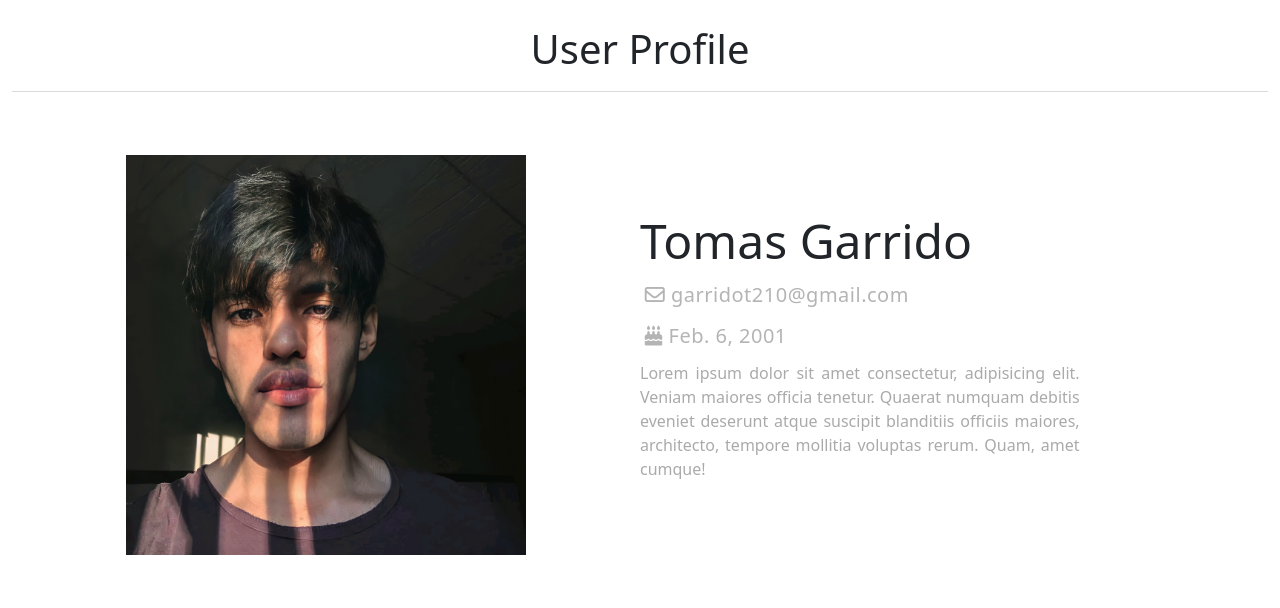
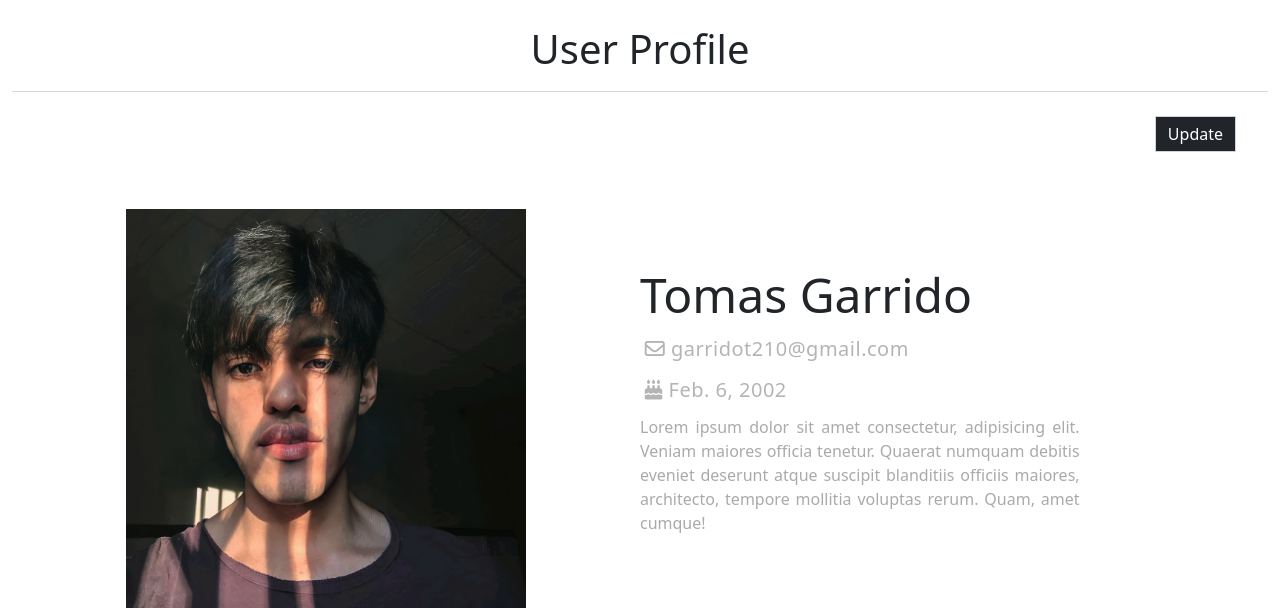
Before and after one commit to Garridot/Classroom, a Django app: a page that uses classroom/main_app/templates/profile.html in a window 1280 px wide. Shown: the top 608 px of the page. Run offline with Django 3.2, Linux system fonts and the light colour scheme; data comes from the database, SQL or seed files in the repository; some libraries are stand-ins or nearby versions.

Commit message:
Student Update created

```diff
--- a/classroom/main_app/admin.py
+++ b/classroom/main_app/admin.py
@@ -8,3 +8,4 @@
 admin.site.register(Admins)
 admin.site.register(Students)
 admin.site.register(Events)
+admin.site.register(Notifications)
--- a/classroom/main_app/models.py
+++ b/classroom/main_app/models.py
@@ -194,8 +194,9 @@
 class Notifications(models.Model):
 
     id       = models.AutoField(primary_key=True)
-    user     = models.ForeignKey(UserAccount,on_delete=CASCADE)
+    sender   = models.ForeignKey(UserAccount,on_delete=CASCADE,related_name='sender')
     message  = models.CharField(max_length=100)
+    receiver = models.ForeignKey(UserAccount,null=True,blank=True,on_delete=models.DO_NOTHING,related_name='receiver')
     link     = models.URLField(null=True,blank=True)
     year     = models.ForeignKey(SchoolYears,on_delete=models.CASCADE)
     created  = models.DateTimeField(auto_now_add=True)
@@ -256,12 +257,7 @@
         verbose_name_plural = 'Events'
 
 class Comments(models.Model):
-    event       = models.ForeignKey(Events,on_delete=models.CASCADE, related_name='comments')
+    event        = models.ForeignKey(Events,on_delete=models.CASCADE, related_name='comments')
     user         = models.ForeignKey(UserAccount,on_delete=models.CASCADE)
     menssage     = models.TextField()
     date_added   = models.DateTimeField(auto_now_add=True)
-    reply        = models.ForeignKey('self',on_delete=models.CASCADE, blank=True, null=True)
-
-    @property
-    def replies(self):
-        return Comments.objects.filter(reply='self').order_by('-date_added').all()
--- a/classroom/main_app/static/css/course_data.css
+++ b/classroom/main_app/static/css/course_data.css
@@ -119,6 +119,7 @@
 align-items: center;
 width: 100%;
 margin: auto;
+padding: .5rem 0;
 }
 .c-title a{
 text-decoration: none;
--- a/classroom/main_app/static/css/profile.css
+++ b/classroom/main_app/static/css/profile.css
@@ -9,6 +9,27 @@
 color: #212529;
 }
 
+.update{
+padding: 0 2rem;
+text-align: end;
+
+}
+
+.update a{
+background: #212529;
+border: 1px solid #ced4da;
+color: white;
+text-decoration: none;
+padding: .375rem .75rem;
+font-size: 1rem;
+font-weight: 400;
+line-height: 1.5;
+}
+.update a#delete{
+    background: none;
+    color: indianred;
+    border: none;
+}
 
 .user-profile{
 display: flex;
--- a/classroom/main_app/templates/profile.html
+++ b/classroom/main_app/templates/profile.html
@@ -6,6 +6,14 @@
     <div class="title">
         <h1>User Profile</h1>
     </div>
+    {% if request.user.is_admin or request.user %}
+    <div class="update">
+        <a href="{% url 'student_update' email=user.email %}">Update</a>
+        {% if request.user.is_admin %}
+        <a href="" id="delete">Delete</a>
+        {% endif %}
+    </div>
+    {% endif %}
     <div class="user-profile">
         <div class="picture col">
             <img src="{{user.profile_picture.url}}" width="400px">
--- a/classroom/main_app/urls.py
+++ b/classroom/main_app/urls.py
@@ -29,6 +29,7 @@
 
     path('students/',views.StudentsView,name='students'),
     path('students/student/email=<str:email>',views.StudentData,name='student'),
+    path('students/student_update/email=<str:email>',views.StudentUpdate,name='student_update'),
 
     path('teachers/',views.TeachersView,name='teachers'),
     path('teachers/teacher_create/',views.TeacherCreate,name='teacher_create'),
@@ -55,7 +56,9 @@
     path('events/event/title=<str:title>/date=<str:date>',views.EventData,name='event'),
 
     path('comment_add/event=<str:pk>/',views.CommentAdd,name='comment_add'),
-    path('comment_delete/<str:pk>/',views.CommentDelete,name='comment_delete')
+    path('comment_delete/<str:pk>/',views.CommentDelete,name='comment_delete'),
+
+
 
 
 ]
--- a/classroom/main_app/views.py
+++ b/classroom/main_app/views.py
@@ -233,17 +233,24 @@
     user = Students.objects.get(user = user)
     context = {'user':user}
     return render(request,'profile.html',context)
+def StudentUpdate(request,email):
+    user = UserAccount.objects.get(email=email)
+    student = Students.objects.get(user = user)
+    form = StudentsForm(instance=student)
+    title = 'Update Student'
+    if request.method == 'POST':
+        form = StudentsForm(request.POST,request.FILES,instance=student)
+        if form.is_valid():
+            form.save()
+            messages.success(request,'Student successfully updated')
+            return redirect('students')
+        else:
+            for msg in form.errors:
+                messages.error(request,f"{msg}:{form.errors}")
+    context = {'form':form,'title':title}
+    return render (request,'form.html',context)
 
-def AdminsView(request):
-    data = user_profile(request)
-    user = data['user']
-    requests = Admins.objects.all()
-    filters  = ApplyFilters(request.GET,queryset=requests)
-    requests = filters.qs
-    title    = 'Admins'
-    request_data = 'admin_data'
-    context  = {'requests':requests,'filters':filters,'title':title,'request_data':request_data,'user':user}
-    return render(request,'request_list.html',context)
+
 
 def TeachersView(request):
     data = user_profile(request)
@@ -380,7 +387,7 @@
             form.instance.course = course
             form.instance.year   = course.year
             form.save()
-            Notifications.objects.create(user=request.user,message=f"{course.name} : A new category has been added!",year=course.year)
+            Notifications.objects.create(sender=request.user,message=f"{course.name} : A new category has been added!",year=course.year)
     context= {'form':form,'title':title}
     return render(request,'form.html',context)
 def ContentAdd(request,course,category):
@@ -426,12 +433,27 @@
     return render(request,'request_list.html',context)
 def EventData(request,title,date):
     event = Events.objects.get(title=title,event_date=date)
-    comments = Comments.objects.filter(event=event)
+    comments = Comments.objects.filter(event=event).order_by('-date_added').all()
     total_comments = 0
     for comment in comments:
         total_comments += 1
     context = {'event':event,'comments':comments,'total_comments':total_comments}
     return render(request,'event_data.html',context)
+def EventCreate(request):
+    form = EventForm()
+    title = 'Add Event'
+    if request.method == 'POST':
+        form = EventForm(request.POST,)
+        if form.is_valid():
+            form.instance.author = request.user
+            form.save()
+            year = SchoolYears.objects.get(id=request.POST['year'])
+            Notifications.objects.create(sender=request.user,message=f"New event added!",year=year)
+            messages.success(request,'Event successfully added')
+            return redirect('events')
+    context={'form':form,'title':title}
+    return render(request,'form.html',context)
+
 def CommentAdd(request,pk):
     event = Events.objects.get(id=pk)
     if request.method == 'POST':
@@ -447,17 +469,3 @@
     comment.delete()
     event     = Events.objects.get(id=comment.event.id)
     return redirect('event',title=event.title, date=event.event_date)
-def EventCreate(request):
-    form = EventForm()
-    title = 'Add Event'
-    if request.method == 'POST':
-        form = EventForm(request.POST,)
-        if form.is_valid():
-            form.instance.author = request.user
-            form.save()
-            year = SchoolYears.objects.get(id=request.POST['year'])
-            Notifications.objects.create(user=request.user,message=f"New event added!",year=year)
-            messages.success(request,'Event successfully added')
-            return redirect('events')
-    context={'form':form,'title':title}
-    return render(request,'form.html',context)
```
Also changed, not shown: classroom/main_app/templates/event_data.html (+22 -3 lines), classroom/db.sqlite3, classroom/main_app/migrations/0007_auto_20210918_1322.py (added), classroom/main_app/migrations/0008_rename_user_notifications_sender.py (added), classroom/main_app/migrations/0009_rename_reply_comments_parents.py (added).
